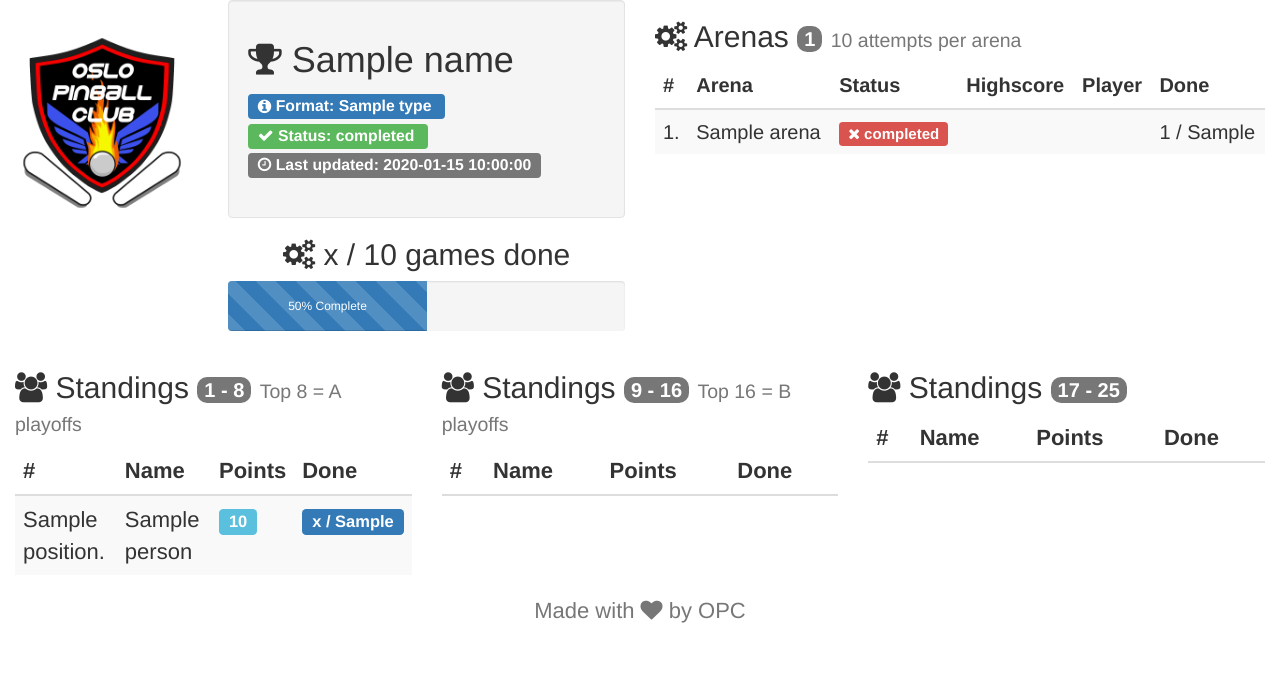
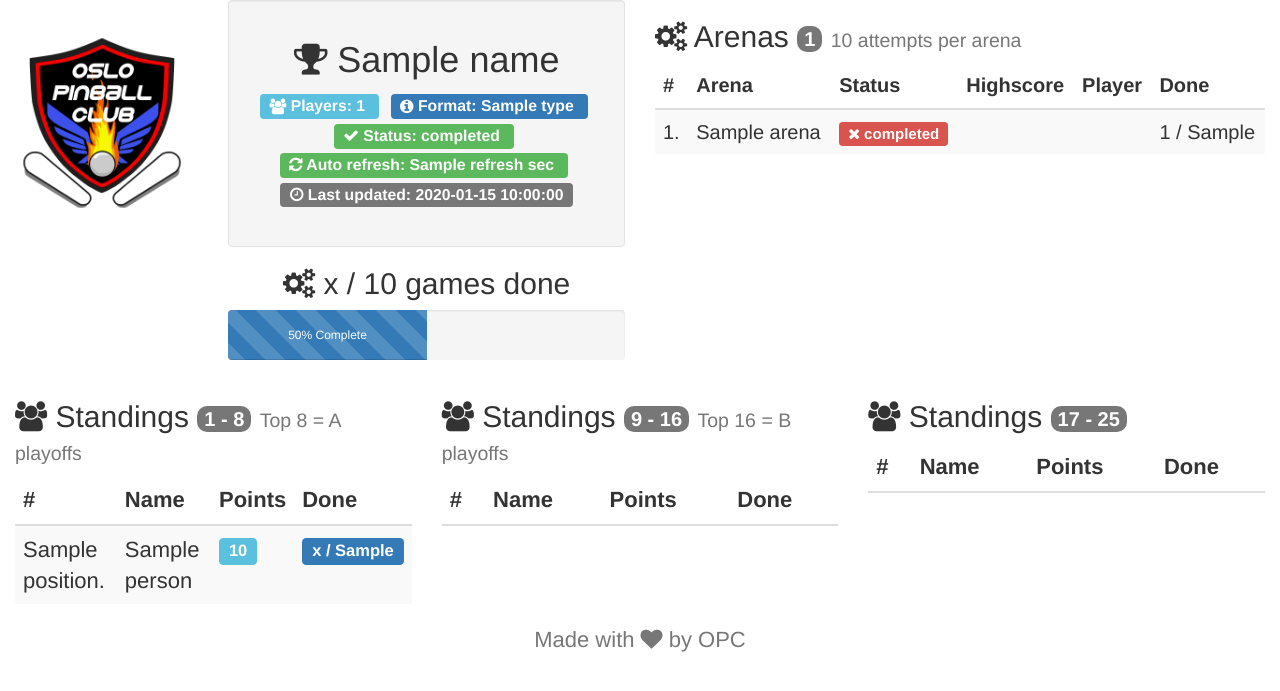
Before and after one commit to oslopinball/matchplay-wallscreen, a Flask app: template templates/index.html in a window 1280 px wide. Shown: the top 691 px of the page. Run offline with Flask 2, Linux system fonts and the light colour scheme; the template is opened without the code that fills it: most values are stand-ins (such as "Sample title", 1, 10 or a date in 2020); lists and menus that the app fills with data are empty; some libraries are stand-ins or nearby versions.

Commit message:
updated info view using api data

```diff
--- a/templates/info.html
+++ b/templates/info.html
@@ -1,9 +1,18 @@
 <div class="well">
+	<center>
+
 		<h1>
 			<i class="fa fa-trophy"></i> {{ name }}
 		</h1>
 
 		<p class="lead">
+
+		<span class="label label-info">
+			<i class="fa fa-users"></i>
+			Players: {{ standings | length }}
+		</span>
+
+		&nbsp;
 
 		<span class="label label-primary">
 			<i class="fa fa-info-circle"></i>
@@ -31,9 +40,17 @@
 
 		&nbsp;
 
+		<span class="label label-success">
+			<i class="fa fa-refresh"></i> Auto refresh: {{ refresh }} sec
+		</span>
+
+		&nbsp;
+
 		<span class="label label-default">
 			<i class="fa fa-clock-o"></i> Last updated: {{ timestamp }}
 		</span>
 
 		</p>
+
+	</center>
 </div>
```
Lines whose indentation alone changed are shown as unchanged.
